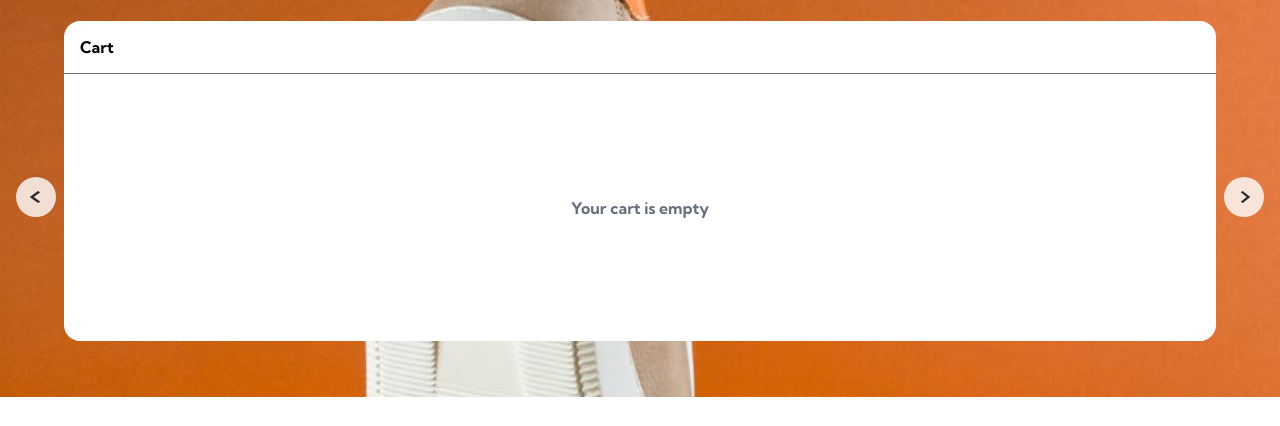
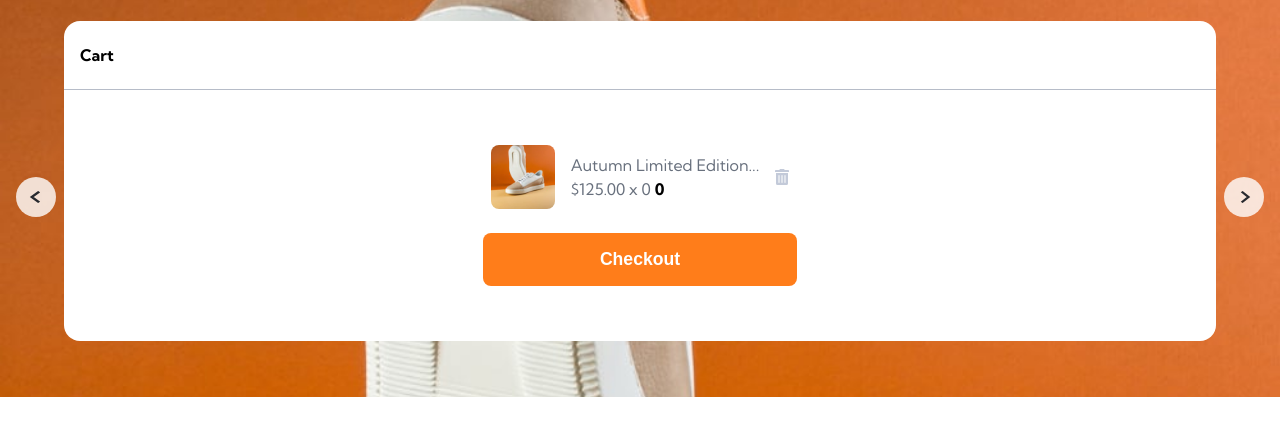
Before and after one commit to tintindas/e-commerce-product-page, a website: page src/index.html in a window 1280 px wide. Both pictures are taken after a click on the button 1197 px from the left and 40 px from the top of the page. Shown: the part 83-509 px from the top of the page. Drawn offline with Linux system fonts and the light colour scheme.

Commit message:
style cart content

```diff
--- a/src/index.html
+++ b/src/index.html
@@ -61,10 +61,27 @@
 			<div id="cart" class="basket">
 				<div class="basket-header">Cart</div>
 				<div class="basket-content flex">
-					<div class="basket-empty">
+					<div class="basket-empty hidden">
 						<p>Your cart is empty</p>
 					</div>
-					<div class="basket-not-empty hidden">Your cart is not empty</div>
+					<div class="basket-not-empty">
+						<div class="basket-item flex">
+							<img
+								class="item-thumbnail"
+								src="./images/image-product-1-thumbnail.jpg"
+								alt="shoe thumbnail"
+							/>
+							<div class="item-description">
+								<p class="item-title">Autumn Limited Edition...</p>
+								<p class="item-price">
+									$125.00 x <span id="item-quant">0</span>
+									<span id="total-price">0</span>
+								</p>
+							</div>
+							<img src="./images/icon-delete.svg" alt="remove from cart" />
+						</div>
+						<button class="checkout-btn">Checkout</button>
+					</div>
 				</div>
 			</div>
 			<div class="carousel-container">
--- a/src/style.css
+++ b/src/style.css
@@ -336,9 +336,9 @@ footer a {
 }
 
 .basket-header {
-	padding: 1rem;
+	padding: 1.5rem 1rem;
 	font-weight: var(--bold-font-weight);
-	border-bottom: 1px solid hsl(var(--dark-grayish-blue));
+	border-bottom: 1px solid hsl(var(--grayish-blue));
 }
 
 .basket-content {
@@ -349,3 +349,39 @@ footer a {
 	font-weight: var(--bold-font-weight);
 	color: hsl(var(--dark-grayish-blue));
 }
+
+/* BASKET CONTENT */
+.basket-item {
+	margin: 1.5rem 0.5rem;
+	margin-top: 0;
+}
+
+.basket-item .item-thumbnail {
+	height: 4rem;
+	border-radius: 0.5rem;
+}
+
+.basket-item .item-description {
+	margin-inline: 1rem;
+	color: hsl(var(--dark-grayish-blue));
+}
+
+.basket-item .item-description p {
+	font-size: 1rem;
+	margin-block: 0.2rem;
+}
+
+#total-price {
+	color: hsl(var(--black));
+	font-weight: var(--bold-font-weight);
+}
+
+.checkout-btn {
+	width: 100%;
+	font-size: 1.1rem;
+	padding: 1rem 1.5rem;
+	background-color: hsl(var(--orange));
+	border-radius: 0.5rem;
+	color: hsl(var(--white));
+	font-weight: var(--bold-font-weight);
+}
```
